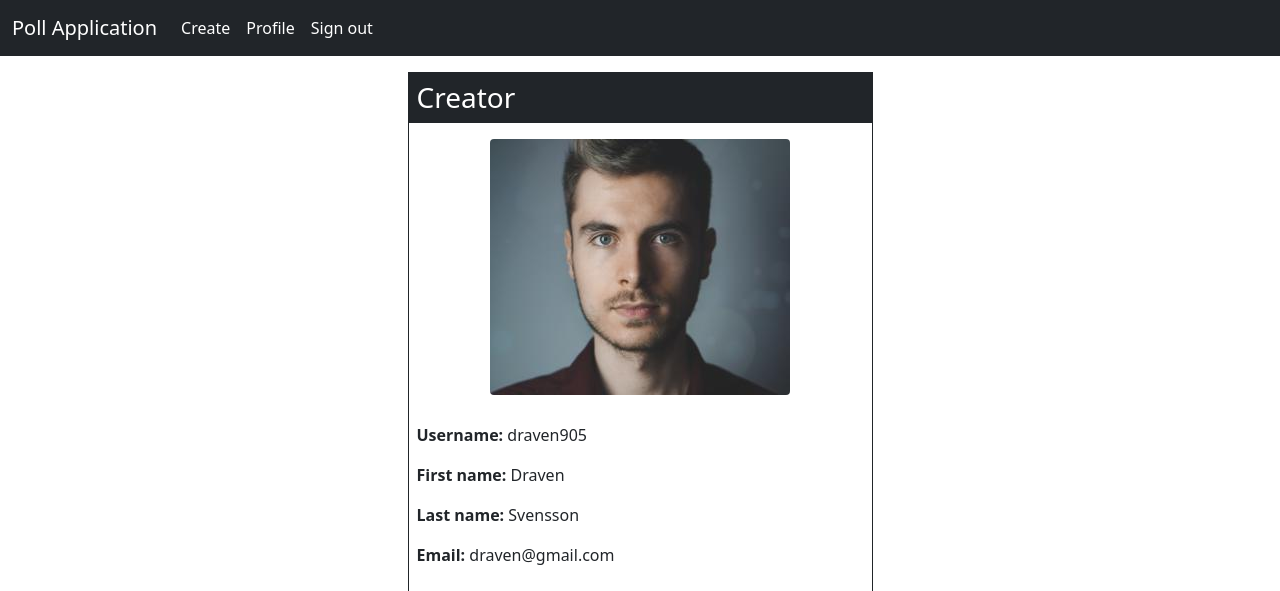
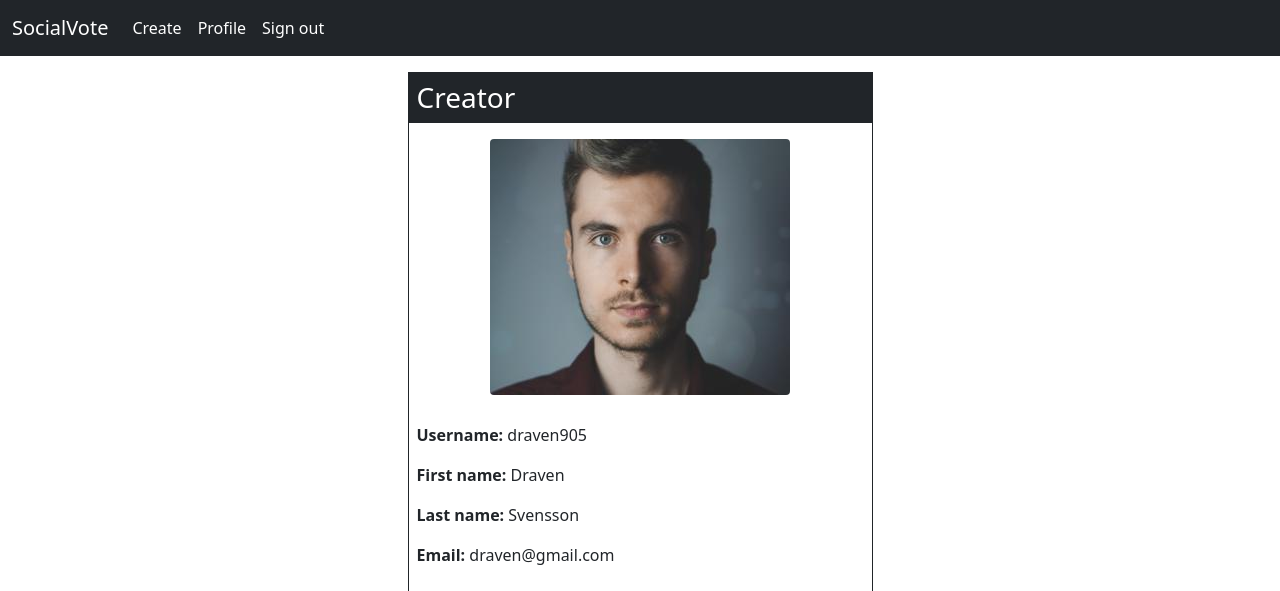
Before and after one commit to Llanz-dev/SocialVote, a Django app: a page that uses templates/main.html in a window 1280 px wide. Shown: the top 591 px of the page. Run offline with Django 3.2, Linux system fonts and the light colour scheme; a user stored in the database is signed in; data comes from the database, SQL or seed files in the repository; both versions use the stored data as it was after the commit; some libraries are stand-ins or nearby versions.

Commit message:
rename to socialvote

```diff
--- a/templates/main.html
+++ b/templates/main.html
@@ -7,15 +7,15 @@
     <meta name="viewport" content="width=device-width, initial-scale=1.0">
     <link rel="stylesheet" href="{% static 'base/bootstrap/css/bootstrap.css' %}">
     <link rel="stylesheet" href="{% static 'base/main.css' %}">
-    <title>Polls</title>
+    <title>Social Vote</title>
 </head>
 <body>
     <nav class="navbar navbar-expand-lg navbar-dark bg-dark mb-3">
         <div class="container-fluid">
           {% if request.user.is_authenticated %}
-            <a class="navbar-brand" href="{% url 'home' %}">Poll Application</a>
+            <a class="navbar-brand" href="{% url 'home' %}">SocialVote</a>
           {% else %}
-            <a class="navbar-brand">Poll Application</a>
+            <a class="navbar-brand">SocialVote</a>
           {% endif %}
           <button class="navbar-toggler" type="button" data-bs-toggle="collapse" data-bs-target="#navbarNav" aria-controls="navbarNav" aria-expanded="false" aria-label="Toggle navigation">
             <span class="navbar-toggler-icon"></span>
```
Also changed, not shown: db.sqlite3.
